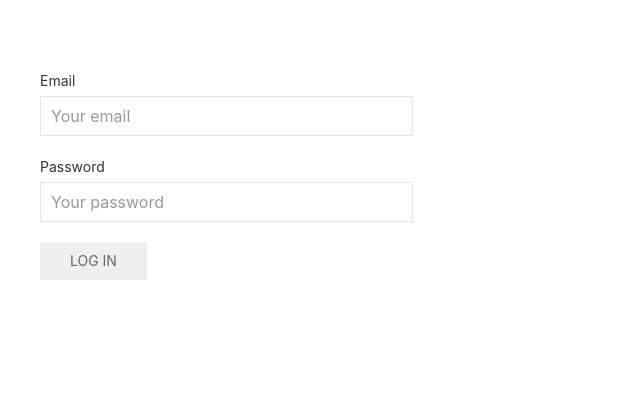
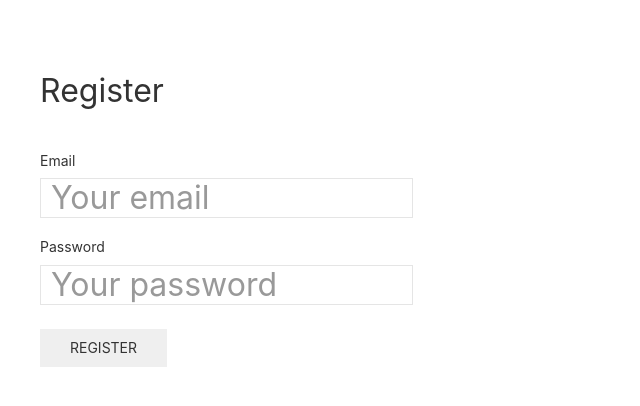
Before and after one commit to chanchavac2022/login-system, a PHP site: page /register.php in a window 1280 px wide. Shown: the top 406 px of the page, without its empty margins (0-640 px from the left). Run offline with PHP 8.4, Linux system fonts and the light colour scheme; some libraries are stand-ins or nearby versions.

Commit message:
added comments

```diff
--- a/register.php
+++ b/register.php
@@ -17,22 +17,32 @@
     <body>
       <div class="uk-section uk-container">
         <div class="uk-grid uk-child-width-1-3@s uk-child-width-1-1" uk-grid>
-          <form class="uk-form-stacked js-login">
+
+          <form class="uk-form-stacked js-register">
+
+            <h2>Register<h2>
+
+            <!-- Email textbox -->
             <div class="uk-margin">
               <label class="uk-form-label" for="form-stacked-text">Email</label>
               <div class="uk-form-controls">
                 <input class="uk-input" required="required" type="email" placeholder="Your email">
               </div>
             </div>
+
+            <!-- Password Input -->
             <div class="uk-margin">
               <label class="uk-form-label" for="form-stacked-text">Password</label>
               <div class="uk-form-controls">
                 <input class="uk-input" required="required" type="password" placeholder="Your password">
               </div>
             </div>
+
+            <!-- Register Button -->
             <div class="uk-margin">
-                <button class="uk-button uk-button default" type="submit">Log In</button>
+                <button class="uk-button uk-button default" type="submit">Register</button>
             </div>
+
           </form>
         </div>
       </div>
```
Also changed, not shown: login.php (+9 -0 lines). Lines whose indentation alone changed are shown as unchanged.
